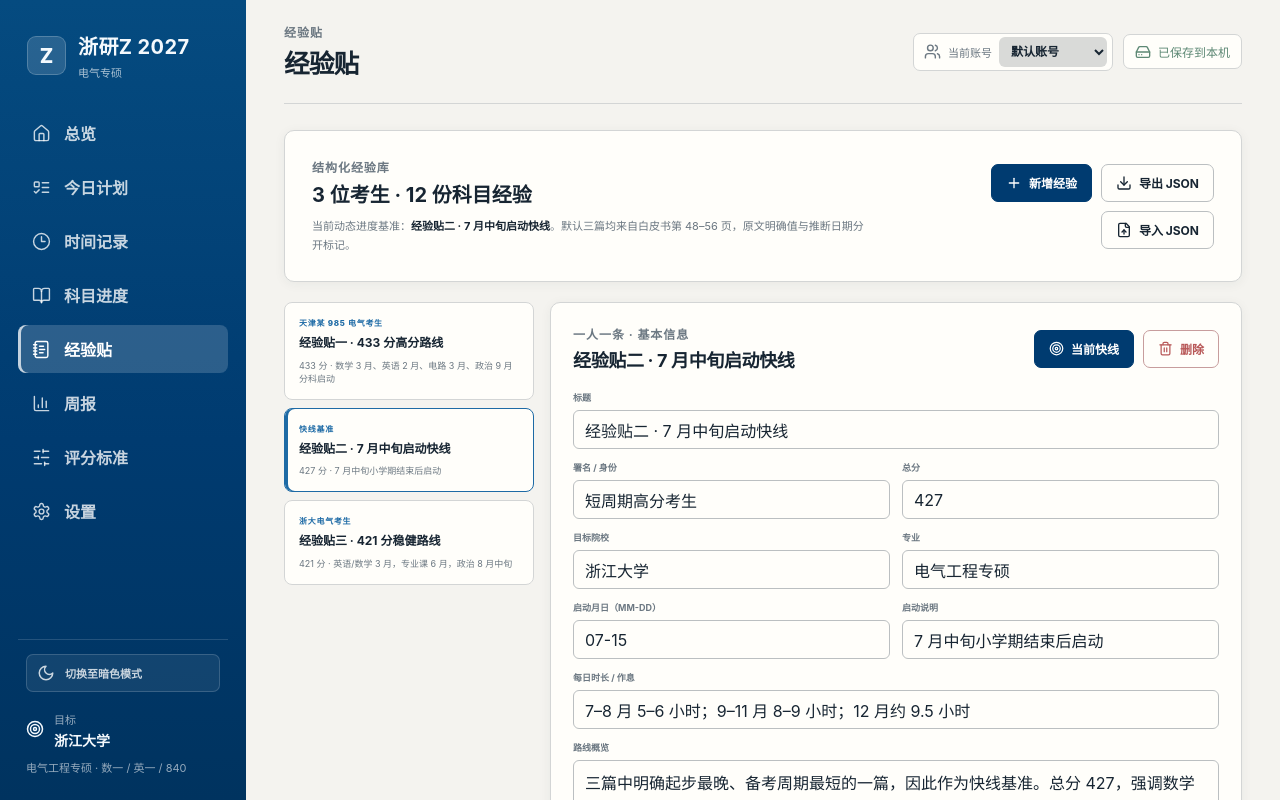
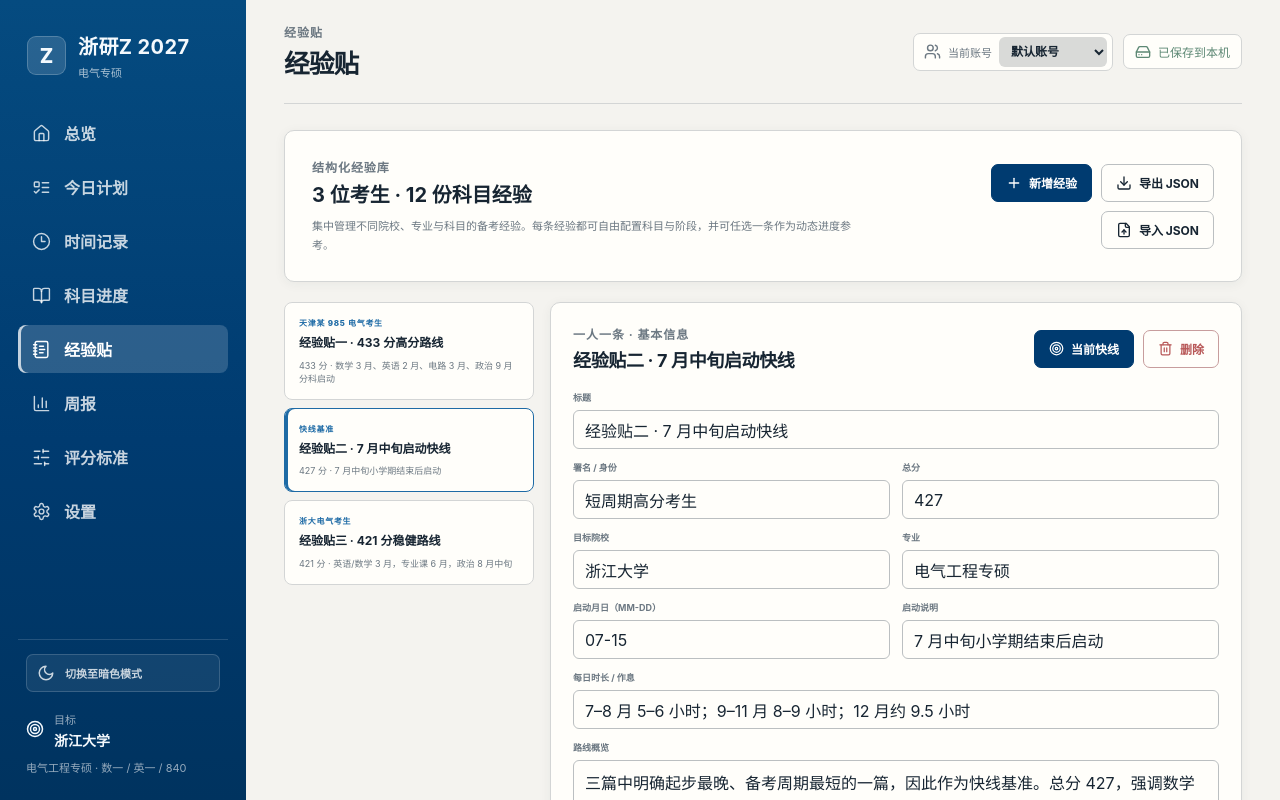
Before and after one commit to IIIILing/kaoyan-dashboard, a React (Vite) app: page / in a window 1280 px wide. Both pictures are taken after a click on the button "经验贴". Shown: the top 800 px of the page. Built offline with nearby package versions, Linux system fonts and the light colour scheme.

Commit message:
通用化经验贴页面说明

```diff
--- a/src/ExperiencesView.tsx
+++ b/src/ExperiencesView.tsx
@@ -152,15 +152,13 @@ export default function ExperiencesView({ state, updateState }: Props) {
     reader.readAsText(file);
   }
 
-  const fastest = state.experiences.find((item) => item.id === state.fastestExperienceId);
-
   return (
     <div className="page-stack experience-page">
       <section className="panel experience-hero">
         <div>
           <p className="card-kicker">结构化经验库</p>
           <h2>{state.experiences.length} 位考生 · {state.experiences.reduce((sum, item) => sum + item.subjects.length, 0)} 份科目经验</h2>
-          <p>当前动态进度基准：<strong>{fastest?.title ?? "未选择"}</strong>。默认三篇均来自白皮书第 48–56 页，原文明确值与推断日期分开标记。</p>
+          <p>集中管理不同院校、专业与科目的备考经验。每条经验都可自由配置科目与阶段，并可任选一条作为动态进度参考。</p>
         </div>
         <div className="heading-actions">
           <button className="primary-button" onClick={addExperience}><Plus size={16} />新增经验</button>
```
